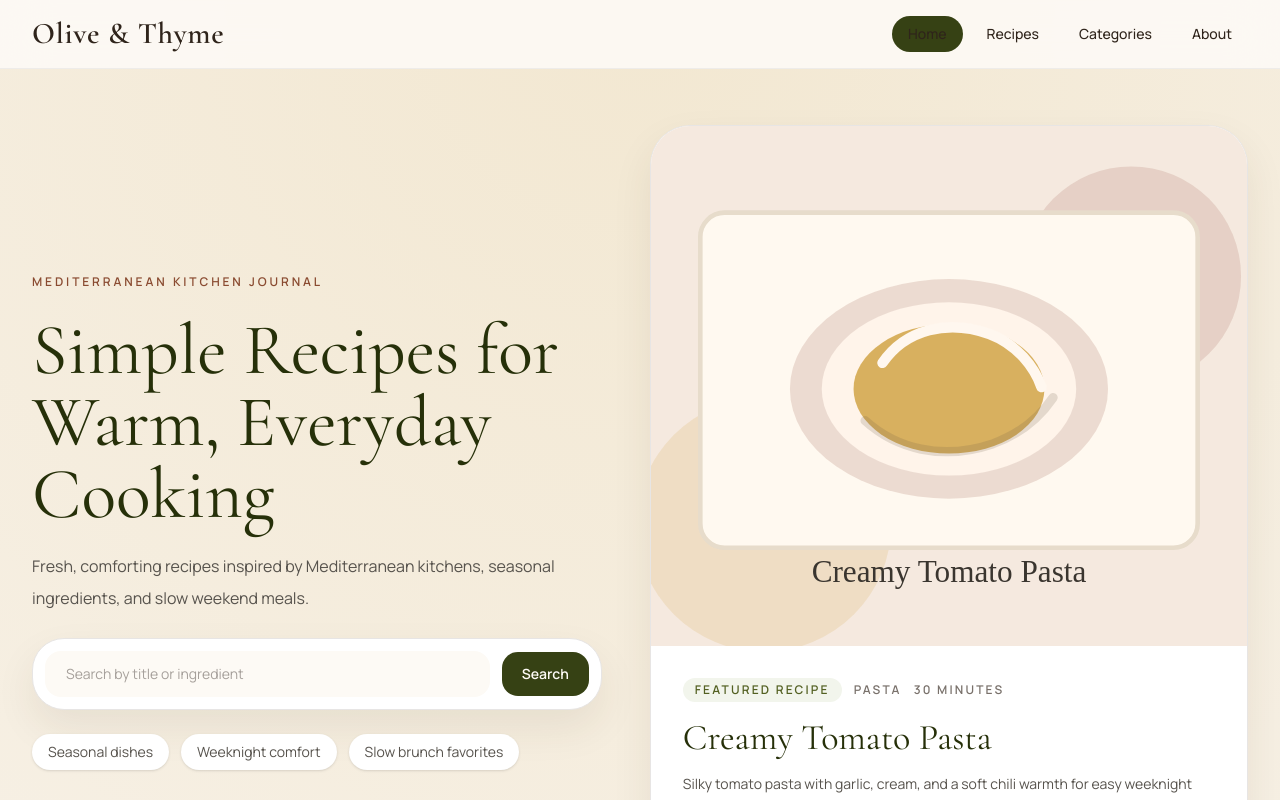
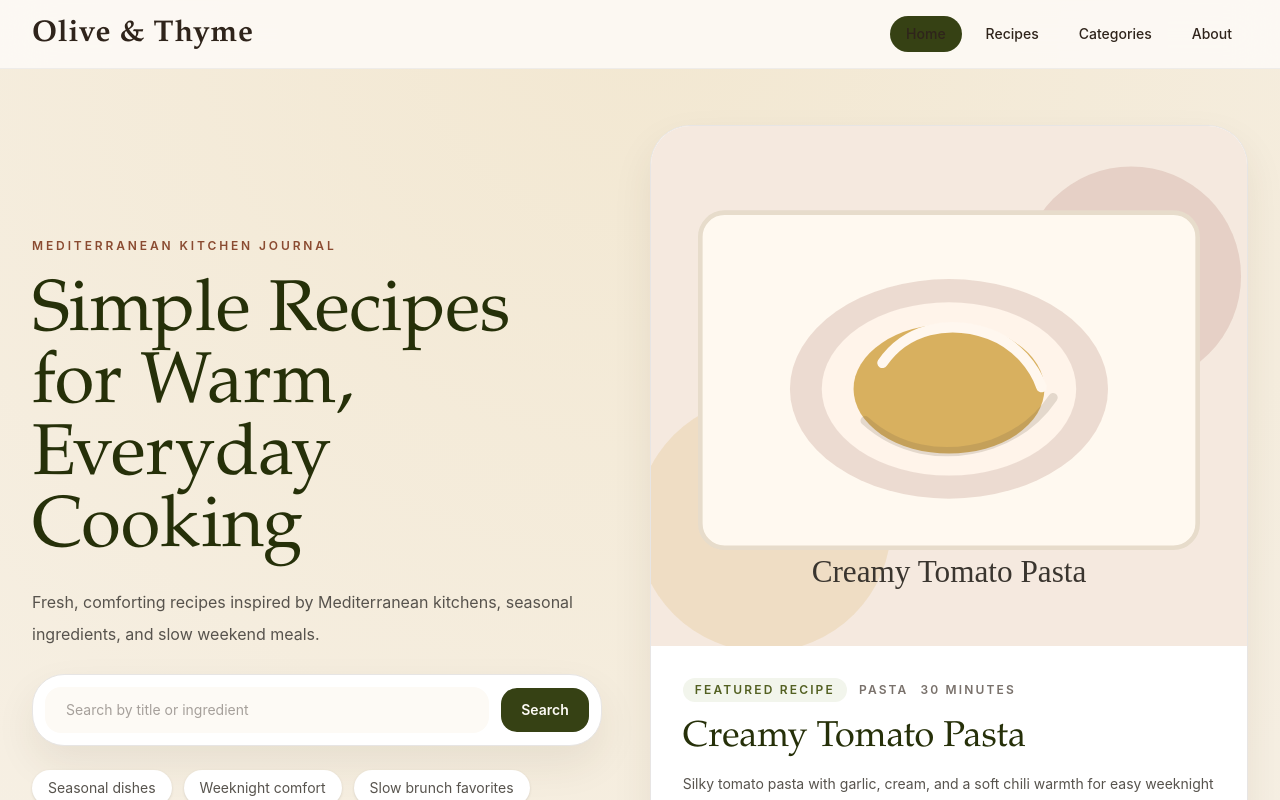
Before and after one commit to NabilBoussalem/blog, a Next.js app: page / in a window 1280 px wide. Shown: the top 800 px of the page. Built offline with nearby package versions, Linux system fonts and the light colour scheme.

Commit message:
fix: use local font stacks

```diff
--- a/src/app/globals.css
+++ b/src/app/globals.css
@@ -3,8 +3,8 @@
 :root {
   --background: #f7f1e7;
   --foreground: #2f241b;
-  --font-sans: var(--font-manrope);
-  --font-serif: var(--font-cormorant);
+  --font-sans-stack: "Inter", "Avenir Next", "Segoe UI", sans-serif;
+  --font-serif-stack: "Iowan Old Style", "Palatino Linotype", "Book Antiqua", Georgia, serif;
 }
 
 @theme inline {
@@ -28,8 +28,8 @@
   --color-gold-300: #e4c46e;
   --color-gold-400: #d7ae4d;
   --color-gold-500: #bb8e22;
-  --font-sans: var(--font-manrope);
-  --font-serif: var(--font-cormorant);
+  --font-sans: var(--font-sans-stack);
+  --font-serif: var(--font-serif-stack);
   --shadow-card: 0 18px 40px rgba(63, 45, 30, 0.08);
 }
 
@@ -47,7 +47,7 @@ body {
     radial-gradient(circle at top, rgba(215, 174, 77, 0.14), transparent 28%),
     var(--background);
   color: var(--foreground);
-  font-family: var(--font-sans), sans-serif;
+  font-family: var(--font-sans-stack);
 }
 
 a {
--- a/src/app/layout.tsx
+++ b/src/app/layout.tsx
@@ -1,21 +1,9 @@
 import type { Metadata } from "next";
-import { Cormorant_Garamond, Manrope } from "next/font/google";
 
 import { Footer } from "@/components/Footer";
 import { Header } from "@/components/Header";
 
 import "./globals.css";
-
-const manrope = Manrope({
-  variable: "--font-manrope",
-  subsets: ["latin"],
-});
-
-const cormorant = Cormorant_Garamond({
-  variable: "--font-cormorant",
-  subsets: ["latin"],
-  weight: ["400", "500", "600", "700"],
-});
 
 export const metadata: Metadata = {
   metadataBase: new URL("https://olive-and-thyme.example.com"),
@@ -29,7 +17,7 @@ export const metadata: Metadata = {
 
 export default function RootLayout({ children }: Readonly<{ children: React.ReactNode }>) {
   return (
-    <html lang="en" className={`${manrope.variable} ${cormorant.variable}`}>
+    <html lang="en">
       <body className="min-h-screen bg-background text-foreground">
         <div className="flex min-h-screen flex-col">
           <Header />
```
